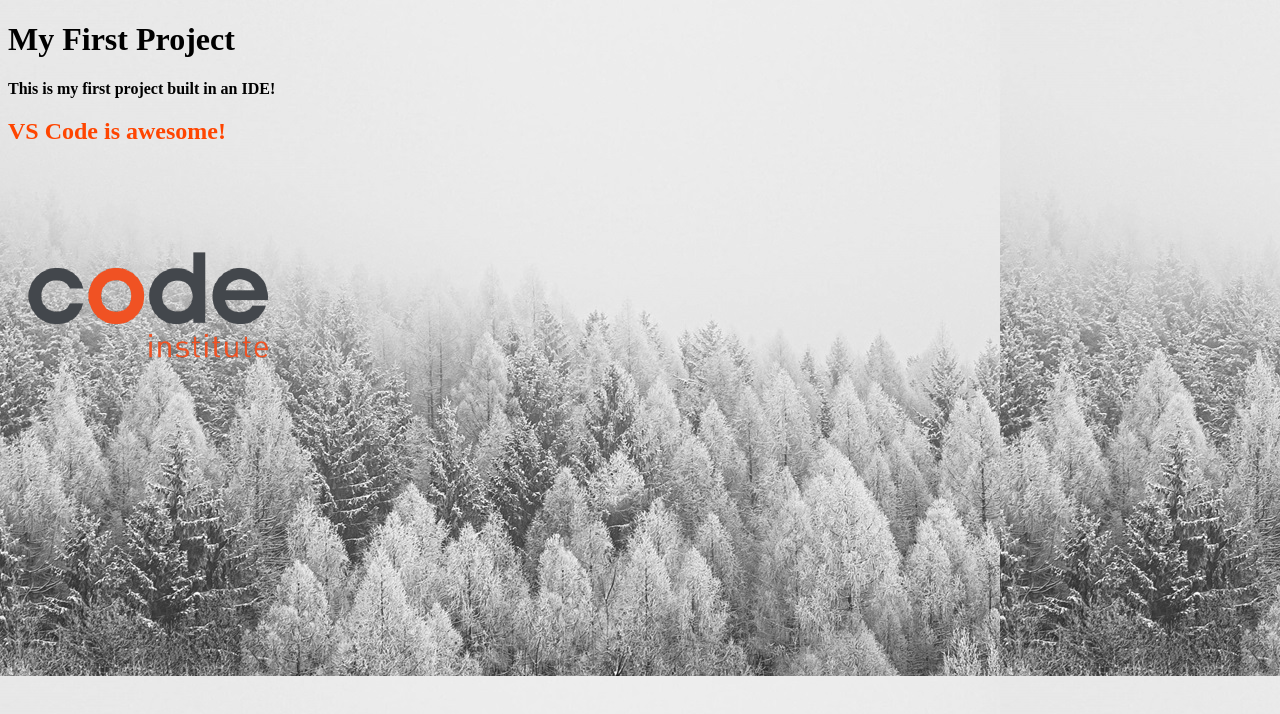
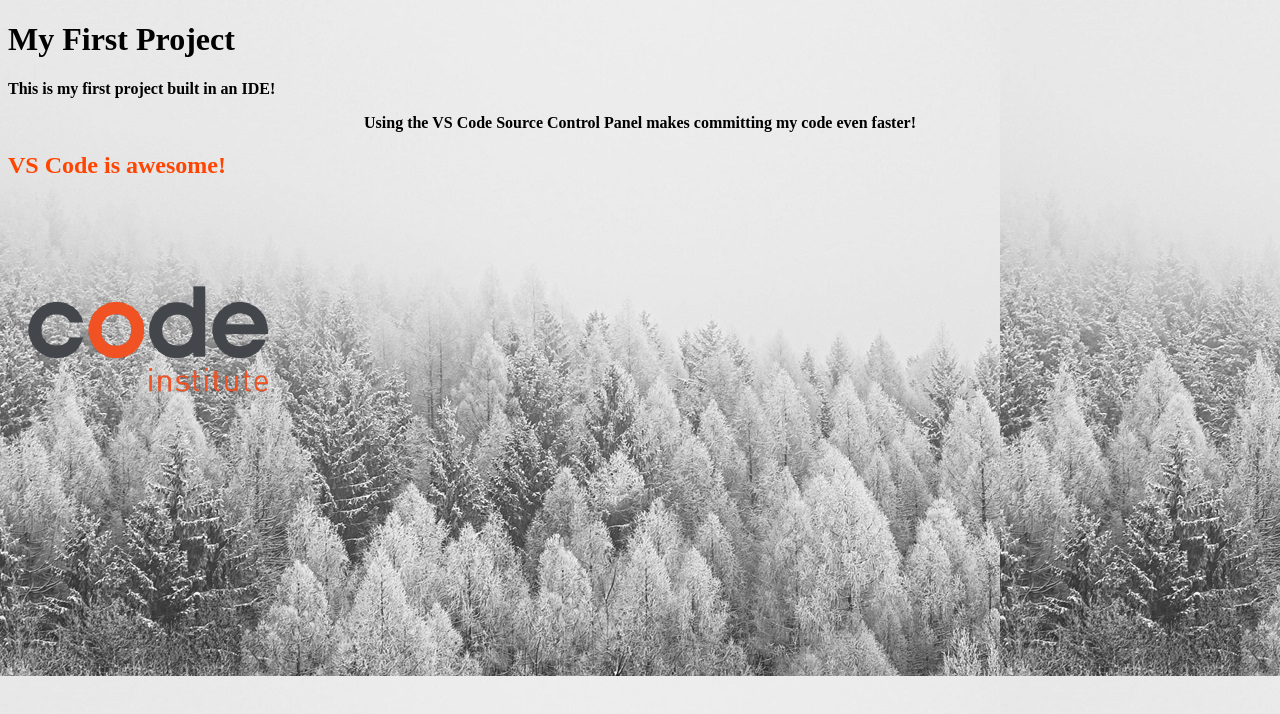
Before and after one commit to charbelozer/my-first-project, a plain HTML site: page index.html in a window 1280 px wide. Drawn offline with Linux system fonts and the light colour scheme.

Commit message:
"Added a new paragraph with a class of "text-center" and added styles to it in the styles.css to align the paragraph to the center"

```diff
--- a/assets/CSS/styles.css
+++ b/assets/CSS/styles.css
@@ -8,3 +8,6 @@ h2 {
 p {
   font-weight: bold;
 }
+.text-center {
+  text-align: center;
+}
--- a/index.html
+++ b/index.html
@@ -9,6 +9,10 @@
   <body>
     <h1>My First Project</h1>
     <p>This is my first project built in an IDE!</p>
+    <p class="text-center">
+      Using the VS Code Source Control Panel makes committing my code even
+      faster!
+    </p>
     <h2>VS Code is awesome!</h2>
     <img src="assets/images/01-02-02_ci-logo.png" alt="Code Institute Logo" />
   </body>
```
